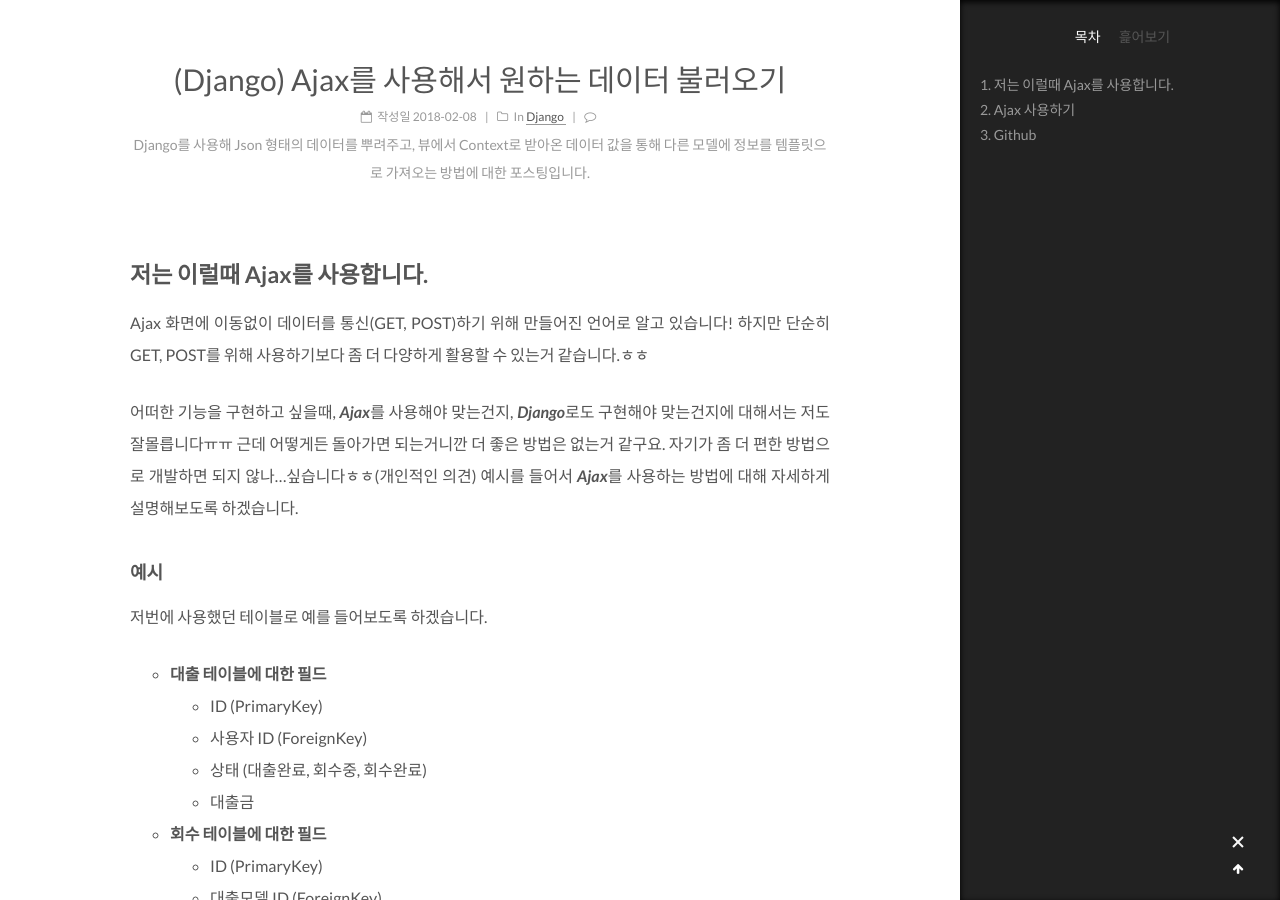
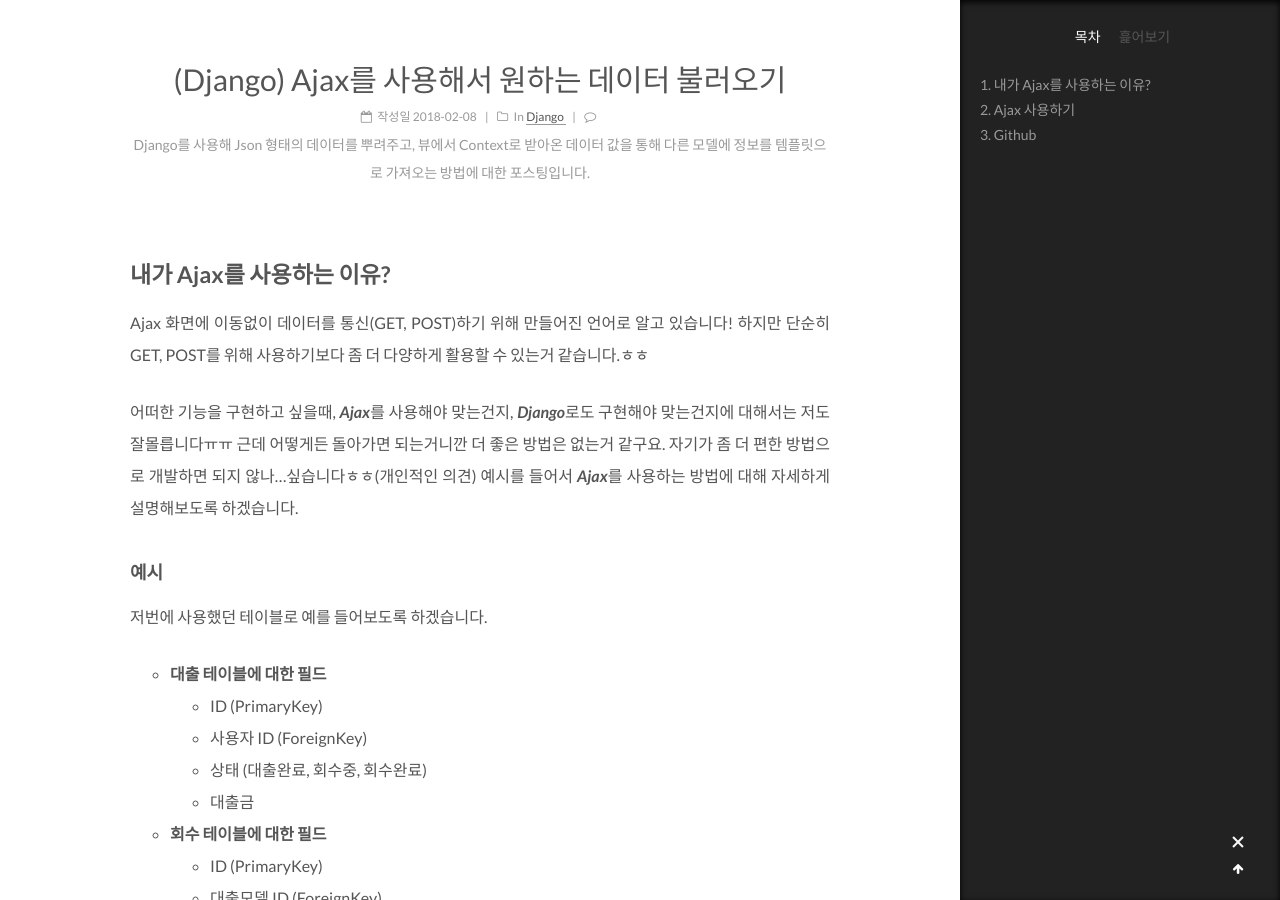
Before and after one commit to wkddnjset/wkddnjset.github.io, a Jekyll site: the page built from _posts/2018-02-08-(Django)-ajax를-사용해-원하는-데이터-불러오기.md, in a window 1280 px wide and 900 px high, scrolled down 323 px. Built offline with Jekyll 4.4.1, drawn with Linux system fonts in a browser that asks for light colours; comment, search, counter and statistics services are not loaded.

Commit message:
2018-02-21

```diff
--- a/_posts/2018-02-08-(Django)-ajax를-사용해-원하는-데이터-불러오기.md
+++ b/_posts/2018-02-08-(Django)-ajax를-사용해-원하는-데이터-불러오기.md
@@ -7,7 +7,7 @@ categories:
 tags: django develop backend
 ---
 
-## 저는 이럴때 Ajax를 사용합니다.
+## 내가 Ajax를 사용하는 이유?
 
 Ajax 화면에 이동없이 데이터를 통신(GET, POST)하기 위해 만들어진 언어로 알고 있습니다! 하지만 단순히 GET, POST를 위해 사용하기보다 좀 더 다양하게 활용할 수 있는거 같습니다.ㅎㅎ
 
```
